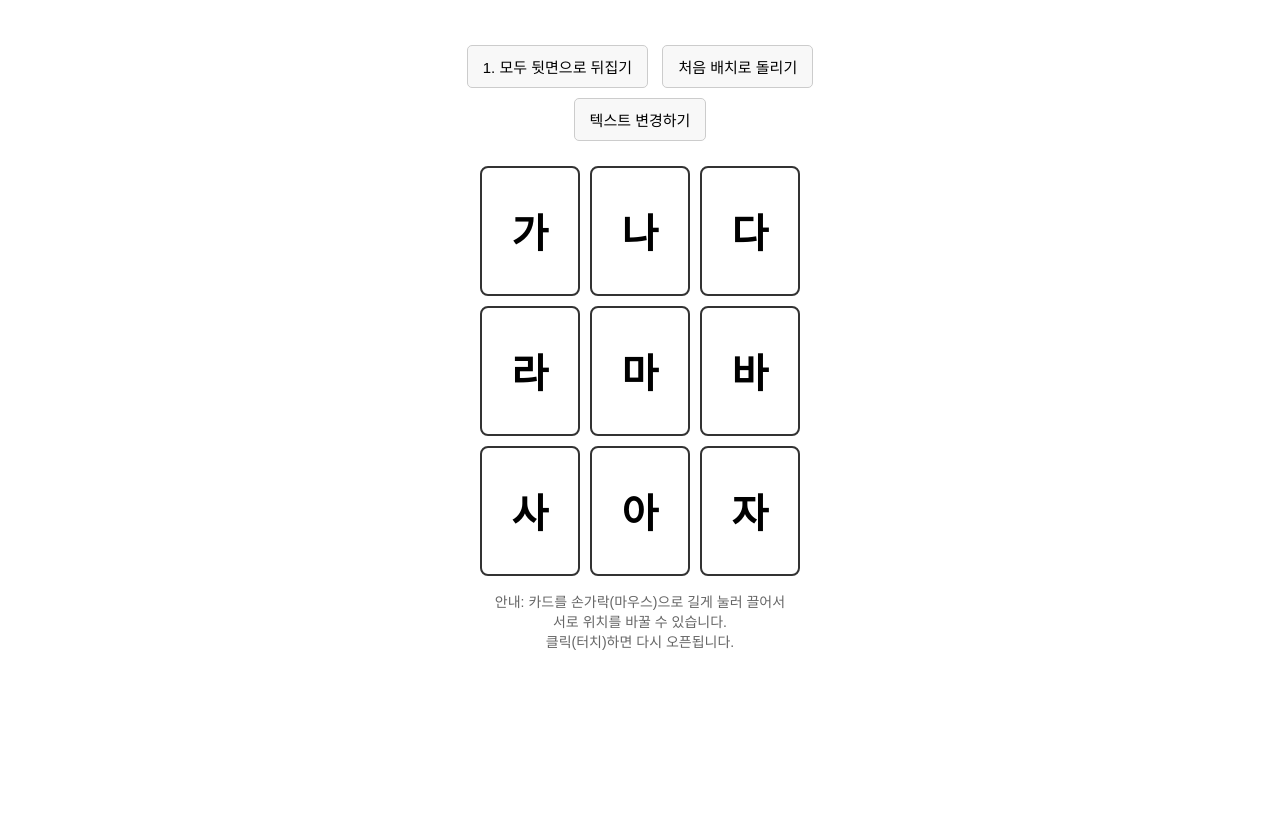
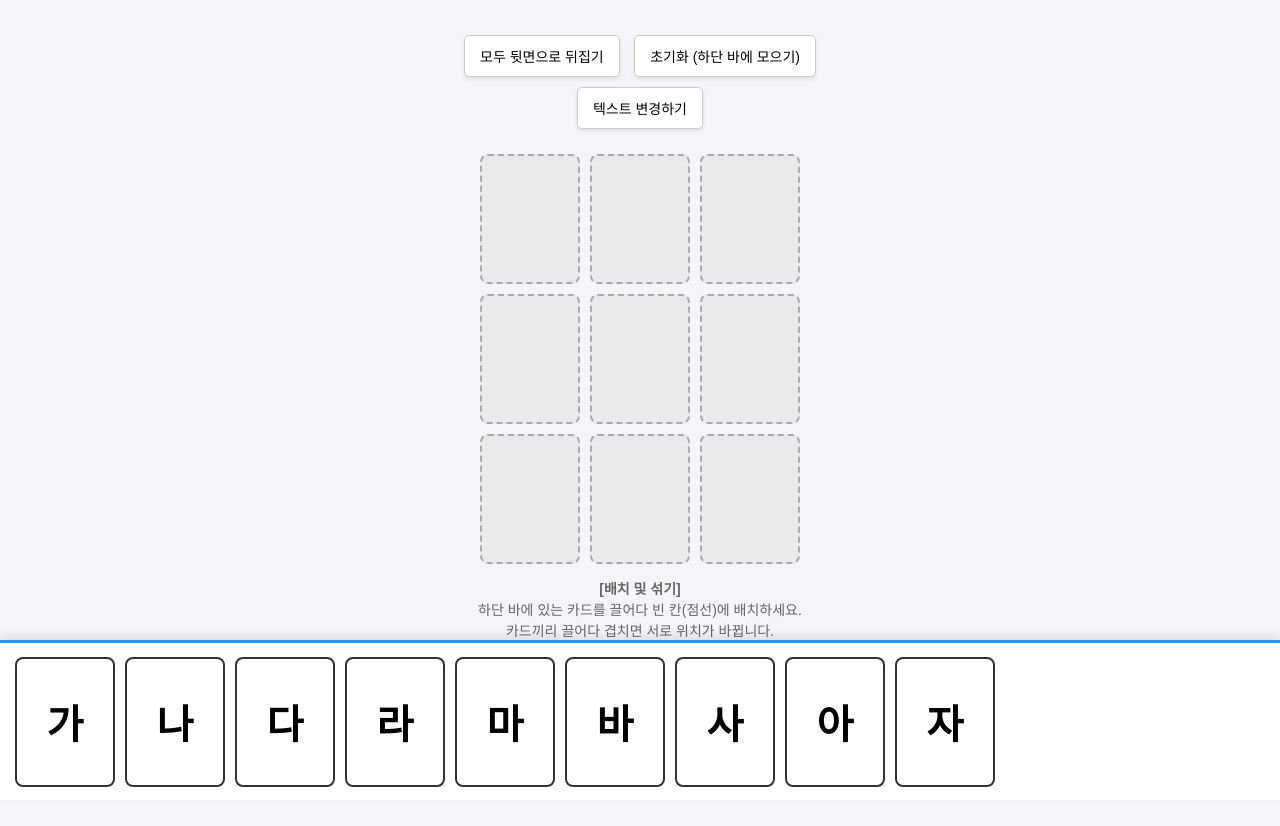
Before and after one commit to YeongGyu1110/card-flip, a plain HTML site: page index.html in a window 1280 px wide. Both pictures are taken after a click on the button "카드 생성하기". Before the commit the page ends 800 px from the top, so only its background shows below. Drawn offline with Linux system fonts and the light colour scheme.

Commit message:
feat: 하단에 모든 카드가 모여있는 바를 추가하고 카드를 드래그 앤 드롭하여 카드를 배치할 수 있도록 한다

```diff
--- a/index.html
+++ b/index.html
@@ -3,9 +3,9 @@
 <head>
     <meta charset="UTF-8">
     <meta name="viewport" content="width=device-width, initial-scale=1.0">
-    <title>카드 뒤집기 프로토타입 - 텍스트 입력형</title>
+    <title>카드 뒤집기 프로토타입 - 플로팅 바 버전</title>
 
-    <!-- 🌟 [추가됨] 모바일 환경 터치 드래그 앤 드롭 지원 스크립트 -->
+    <!-- 모바일 환경 터치 드래그 앤 드롭 지원 스크립트 -->
     <script src="https://bernardo-castilho.github.io/DragDropTouch/DragDropTouch.js"></script>
 
     <style>
@@ -14,17 +14,23 @@
             display: flex;
             flex-direction: column;
             align-items: center;
-            margin-top: 40px;
+            margin: 0;
+            padding-top: 30px;
+            /* 하단 바에 컨텐츠가 가려지지 않도록 여백 추가 */
+            padding-bottom: 180px;
+            background-color: #f4f4f9;
         }
 
         button {
             padding: 10px 15px;
-            font-size: 15px;
+            font-size: 14px;
             cursor: pointer;
             margin: 5px;
             border-radius: 5px;
             border: 1px solid #ccc;
-            background-color: #f8f8f8;
+            background-color: #fff;
+            box-shadow: 0 2px 4px rgba(0,0,0,0.1);
+            transition: 0.2s;
         }
         button:hover { background-color: #e0e0e0; }
 
@@ -36,8 +42,9 @@
             align-items: center;
             width: 100%;
         }
-        .header-title { margin-bottom: 20px; color: #333; }
+        .header-title { margin-bottom: 20px; color: #333; text-align: center; }
 
+        /* ================= 설정(입력) 화면 ================= */
         .input-grid {
             display: grid;
             grid-template-columns: repeat(3, 80px);
@@ -57,6 +64,7 @@
             border-color: #2196F3;
         }
 
+        /* ================= 게임 화면 ================= */
         .controls { margin-bottom: 20px; text-align: center; }
 
         .board {
@@ -66,7 +74,28 @@
             gap: 10px;
         }
 
+        /* 빈 카드 슬롯 (카드가 놓일 자리) */
+        .slot {
+            width: 100px;
+            height: 130px;
+            border: 2px dashed #aaa;
+            border-radius: 8px;
+            background-color: #eaeaea;
+            display: flex;
+            align-items: center;
+            justify-content: center;
+            box-sizing: border-box;
+            transition: background-color 0.2s;
+        }
+        .slot.drag-over {
+            background-color: #ffeaea;
+            border-color: #ff2a2a;
+        }
+
+        /* 카드 디자인 */
         .card {
+            width: 100px;
+            height: 130px;
             background-color: white;
             border: 2px solid #333;
             border-radius: 8px;
@@ -77,10 +106,12 @@
             font-weight: bold;
             cursor: grab;
             user-select: none;
-            transition: border 0.2s;
+            box-sizing: border-box;
+            flex-shrink: 0; /* 하단 바에서 카드가 찌그러지지 않게 방지 */
 
-            /* 🌟 [추가됨] 모바일에서 카드 드래그 시 화면이 스크롤되는 현상 방지 */
+            /* 모바일 스크롤 방지 */
             touch-action: none;
+            transition: opacity 0.2s;
         }
         .card:active { cursor: grabbing; }
 
@@ -93,10 +124,40 @@
         .card.drag-over {
             border: 3px dashed #ff2a2a;
         }
+
+        /* ================= 하단 플로팅 바 ================= */
+        .bottom-bar {
+            position: fixed;
+            bottom: 0;
+            left: 0;
+            width: 100%;
+            height: 160px;
+            background-color: #fff;
+            border-top: 3px solid #2196F3;
+            box-shadow: 0 -4px 10px rgba(0,0,0,0.1);
+            display: flex;
+            align-items: center;
+            gap: 10px;
+            padding: 0 15px;
+            overflow-x: auto; /* 카드가 많을 경우 가로 스크롤 허용 */
+            box-sizing: border-box;
+            z-index: 1000;
+        }
+
+        /* 안내 문구 */
+        .guide-text {
+            color: #666;
+            font-size: 14px;
+            margin-top: 15px;
+            text-align: center;
+            line-height: 1.5;
+            padding: 0 20px;
+        }
     </style>
 </head>
 <body>
 
+    <!-- 1. 텍스트 입력 화면 -->
     <div id="setupSection" class="section">
         <h2 class="header-title">9개의 글자를 입력해주세요</h2>
         <div class="input-grid" id="inputGrid">
@@ -110,104 +171,148 @@
             <input type="text" maxlength="1" value="아">
             <input type="text" maxlength="1" value="자">
         </div>
-        <button id="createCardBtn" style="background-color: #4CAF50; color: white;">카드 생성하기</button>
+        <button id="createCardBtn" style="background-color: #4CAF50; color: white; font-weight: bold;">카드 생성하기</button>
     </div>
 
+    <!-- 2. 게임 화면 -->
     <div id="gameSection" class="section hidden">
         <div class="controls">
-            <button id="flipAllBtn">1. 모두 뒷면으로 뒤집기</button>
-            <button id="restartGameBtn">처음 배치로 돌리기</button>
+            <button id="flipAllBtn">모두 뒷면으로 뒤집기</button>
+            <button id="restartGameBtn">초기화 (하단 바에 모으기)</button>
             <br>
             <button id="backToSetupBtn">텍스트 변경하기</button>
         </div>
-        <div class="board" id="board">
-            <!-- 카드가 렌더링될 위치 -->
-        </div>
-        <p style="color: #666; font-size: 14px; margin-top: 15px; text-align: center; padding: 0 10px;">
-            안내: 카드를 손가락(마우스)으로 길게 눌러 끌어서<br>서로 위치를 바꿀 수 있습니다.<br>클릭(터치)하면 다시 오픈됩니다.
+
+        <!-- 3x3 빈 슬롯 (카드를 올려놓을 판) -->
+        <div class="board" id="board"></div>
+
+        <p class="guide-text">
+            <strong>[배치 및 섞기]</strong><br>
+            하단 바에 있는 카드를 끌어다 빈 칸(점선)에 배치하세요.<br>
+            카드끼리 끌어다 겹치면 서로 위치가 바뀝니다.
         </p>
+
+        <!-- 하단 플로팅 바 (초기 카드 대기열) -->
+        <div id="bottomBar" class="bottom-bar"></div>
     </div>
 
     <script>
-        // 자바스크립트 로직은 이전과 100% 동일하게 유지됩니다.
-        // 외부 스크립트가 알아서 터치를 드래그로 변환해줍니다.
-
         const setupSection = document.getElementById('setupSection');
         const gameSection = document.getElementById('gameSection');
         const board = document.getElementById('board');
+        const bottomBar = document.getElementById('bottomBar');
         const inputs = document.querySelectorAll('.input-grid input');
 
         let currentChars = [];
         let draggedCard = null;
 
-        function createBoard() {
+        function initGame() {
+            // 영역 초기화
             board.innerHTML = '';
+            bottomBar.innerHTML = '';
 
+            // 1. 3x3 빈 슬롯(Drop 대상) 생성
+            for (let i = 0; i < 9; i++) {
+                const slot = document.createElement('div');
+                slot.className = 'slot';
+
+                // 빈 슬롯에 카드를 놓을 때의 이벤트
+                slot.addEventListener('dragover', e => {
+                    e.preventDefault();
+                    slot.classList.add('drag-over');
+                });
+                slot.addEventListener('dragleave', e => {
+                    slot.classList.remove('drag-over');
+                });
+                slot.addEventListener('drop', function(e) {
+                    e.preventDefault();
+                    this.classList.remove('drag-over');
+                    // 슬롯이 비어있고, 드래그 중인 카드가 있을 때만 쏙 들어감
+                    if (this.childElementCount === 0 && draggedCard) {
+                        this.appendChild(draggedCard);
+                    }
+                });
+                board.appendChild(slot);
+            }
+
+            // 2. 9개의 카드를 생성하여 하단 바에 추가
             currentChars.forEach((char) => {
                 const card = document.createElement('div');
                 card.className = 'card';
                 card.innerText = char || ' ';
                 card.draggable = true;
 
+                // 클릭 시 앞면 오픈
                 card.addEventListener('click', function() {
                     this.classList.remove('flipped');
                 });
 
-                card.addEventListener('dragstart', function() {
+                // --- 드래그 이벤트 (카드 이동/교환) ---
+                card.addEventListener('dragstart', function(e) {
                     draggedCard = this;
                     setTimeout(() => this.style.opacity = '0.4', 0);
                 });
-
                 card.addEventListener('dragover', function(e) {
                     e.preventDefault();
+                    e.stopPropagation(); // 슬롯의 dragover 이벤트 방지
                     this.classList.add('drag-over');
                 });
-
                 card.addEventListener('dragleave', function() {
                     this.classList.remove('drag-over');
                 });
-
                 card.addEventListener('drop', function(e) {
                     e.preventDefault();
+                    e.stopPropagation();
                     this.classList.remove('drag-over');
 
+                    // 카드와 카드가 겹쳐졌을 때 DOM(부모) 자체를 맞교환 (Swap)
                     if (this !== draggedCard && draggedCard !== null) {
-                        let tempText = this.innerText;
-                        this.innerText = draggedCard.innerText;
-                        draggedCard.innerText = tempText;
+                        const parent1 = draggedCard.parentNode;
+                        const parent2 = this.parentNode;
 
-                        let thisFlipped = this.classList.contains('flipped');
-                        let draggedFlipped = draggedCard.classList.contains('flipped');
-                        if (thisFlipped !== draggedFlipped) {
-                            this.classList.toggle('flipped');
-                            draggedCard.classList.toggle('flipped');
-                        }
+                        parent2.appendChild(draggedCard);
+                        parent1.appendChild(this);
                     }
                 });
-
                 card.addEventListener('dragend', function() {
                     this.style.opacity = '1';
                     draggedCard = null;
                 });
 
-                board.appendChild(card);
+                bottomBar.appendChild(card);
+            });
+
+            // 3. 하단 바 자체도 드롭 영역으로 설정 (다시 카드를 내리고 싶을 때)
+            bottomBar.addEventListener('dragover', e => {
+                e.preventDefault();
+            });
+            bottomBar.addEventListener('drop', function(e) {
+                e.preventDefault();
+                // 하단 바의 빈 공간에 카드를 놓았을 때
+                if (e.target === bottomBar && draggedCard) {
+                    bottomBar.appendChild(draggedCard);
+                }
             });
         }
+
+        // --- 버튼 기능들 ---
 
         document.getElementById('createCardBtn').addEventListener('click', () => {
             currentChars = Array.from(inputs).map(input => input.value);
             setupSection.classList.add('hidden');
             gameSection.classList.remove('hidden');
-            createBoard();
+            initGame();
         });
 
+        // 뒷면으로 뒤집기 (보드에 있든, 하단 바에 있든 전부 적용)
         document.getElementById('flipAllBtn').addEventListener('click', () => {
             const cards = document.querySelectorAll('.card');
             cards.forEach(card => card.classList.add('flipped'));
         });
 
+        // 초기화 (카드를 모두 앞면으로 돌리고 하단 바에 다시 모음)
         document.getElementById('restartGameBtn').addEventListener('click', () => {
-            createBoard();
+            initGame();
         });
 
         document.getElementById('backToSetupBtn').addEventListener('click', () => {
```
